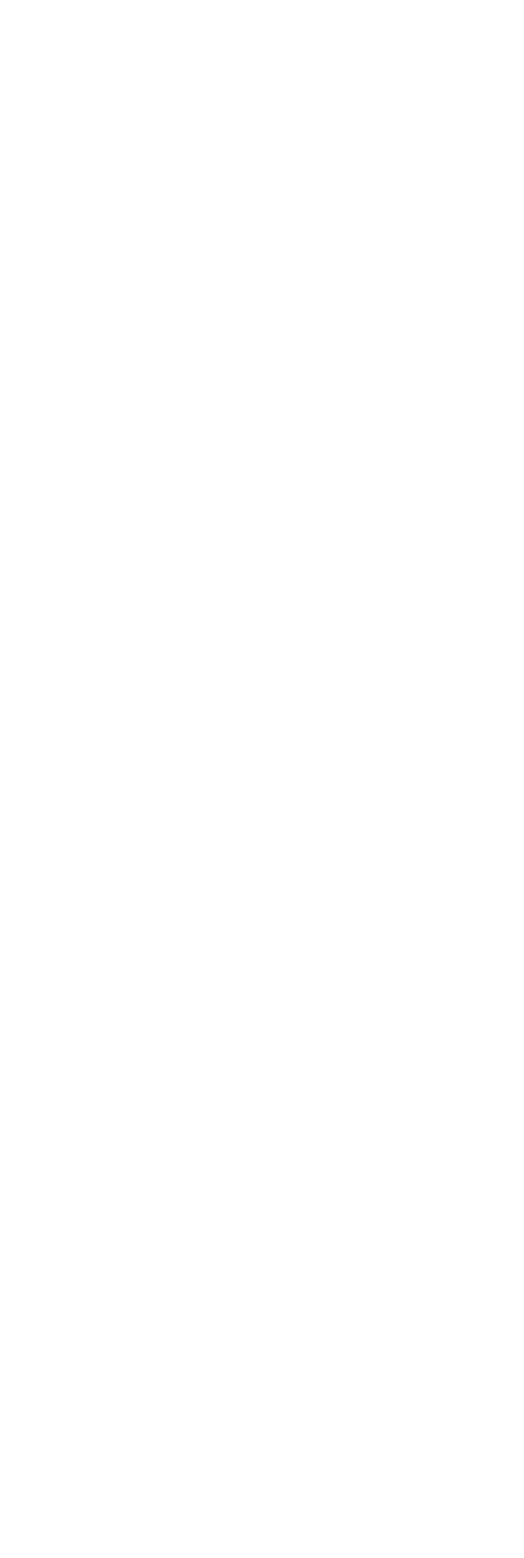
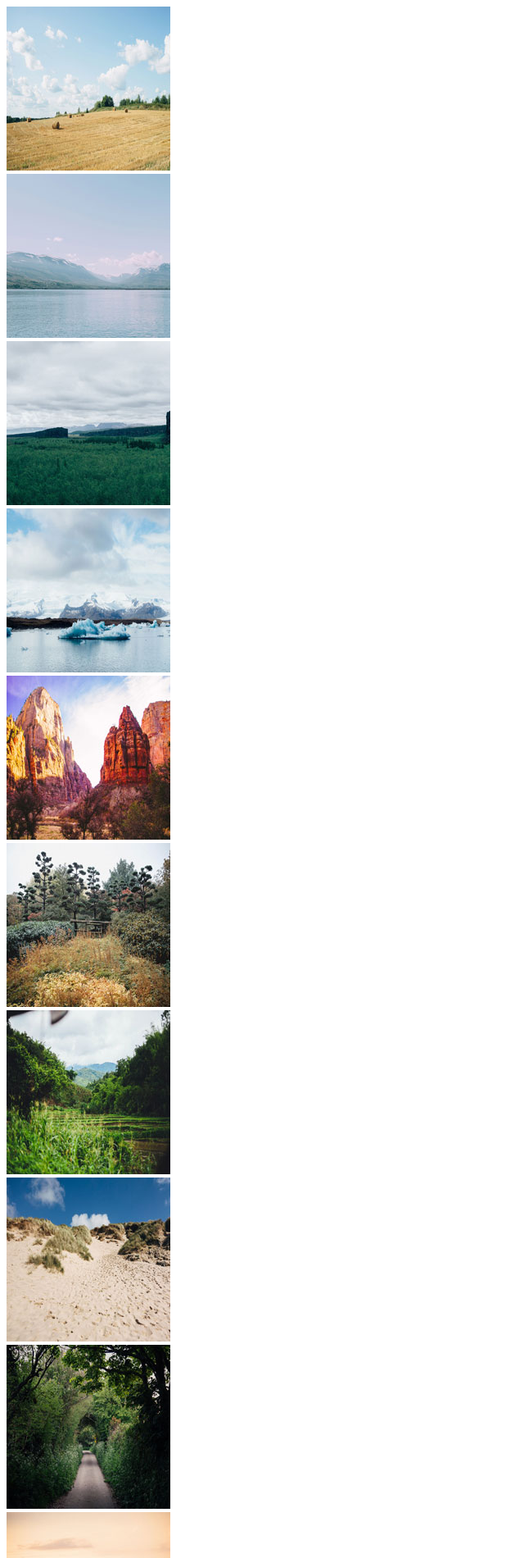
Before and after one commit to jkyochum/Interactive-Photo-Gallery, a plain HTML site: page index.html in a window 1280 px wide. Shown: the top 1900 px of the page at 82% size, without its empty margins (0-640 px from the left). Before the commit the page ends 800 px from the top, so only its background shows below. Drawn offline with Linux system fonts and the light colour scheme.

Commit message:
added image thumbnails and alt tags

```diff
--- a/index.html
+++ b/index.html
@@ -7,6 +7,43 @@
         <link rel="stylesheet" href="css/styles.css">
     </head>
     <body>
-
+        <main>
+            <section class="card">
+                <img src="images/thumbnails/01.jpg" alt="a country farm with hay bales">
+            </section>
+            <section class="card">
+                <img src="images/thumbnails/02.jpg" alt="a mountain lake in the springtime">
+            </section>
+            <section class="card">
+                <img src="images/thumbnails/03.jpg" alt="a cloudy pasture on the Irish coast">
+            </section>
+            <section class="card">
+                <img src="images/thumbnails/04.jpg" alt="a glacial mountain with iceberg lake">
+            </section>
+            <section class="card">
+                <img src="images/thumbnails/05.jpg" alt="a warm, desert canyon just before dusk">
+            </section>
+            <section class="card">
+                <img src="images/thumbnails/06.jpg" alt="a dreary, overgrown path to an abandoned gate">
+            </section>
+            <section class="card">
+                <img src="images/thumbnails/07.jpg" alt="a lively, green marsh with lush foliage">
+            </section>
+            <section class="card">
+                <img src="images/thumbnails/08.jpg" alt="the hill of a beach dune that you cannot see over just yet">
+            </section>
+            <section class="card">
+                <img src="images/thumbnails/09.jpg" alt="an overcast tunnel of vegetation">
+            </section>
+            <section class="card">
+                <img src="images/thumbnails/10.jpg" alt="an ocean sprayed, shoreline hill at dusk">
+            </section>
+            <section>
+                <img src="images/thumbnails/11.jpg" alt="views through a mountain window, looking down upon a smoky mountain valley">
+            </section>
+            <section class="card">
+                <img src="images/thumbnails/12.jpg" alt="a lavender pasture just before the base of a snowcapped mountain">
+            </section>
+        </main>
     </body>
 </html>
```
